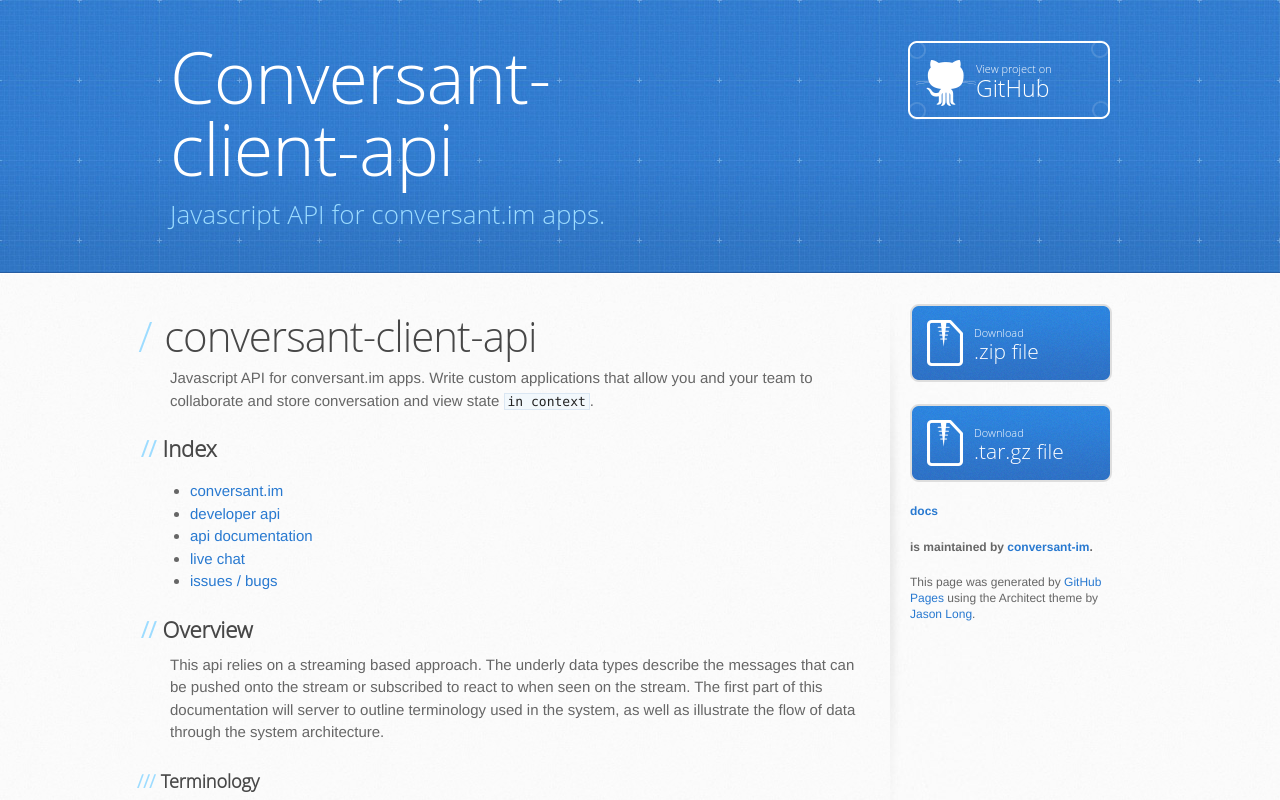
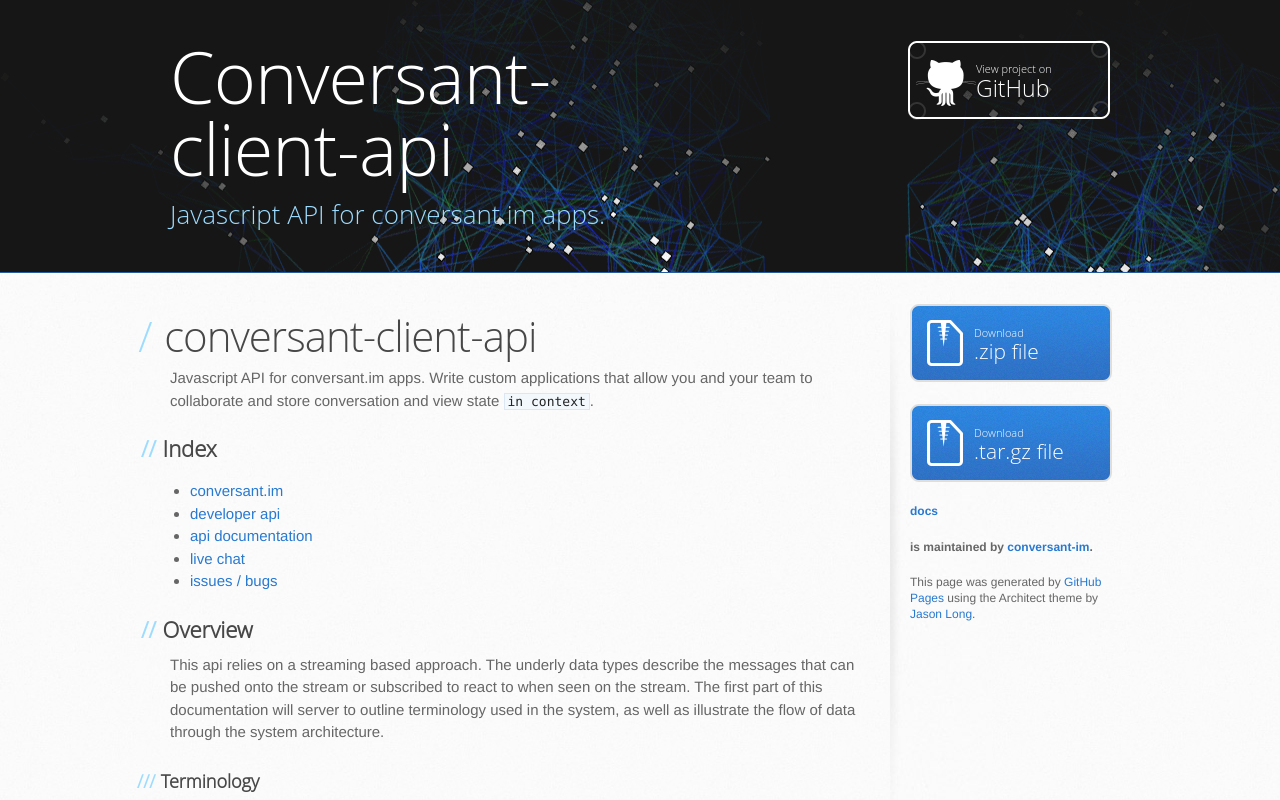
Before and after one commit to conversant-im/conversant-client-api, a plain HTML site: page index.html in a window 1280 px wide. Shown: the top 800 px of the page. Drawn offline with Linux system fonts and the light colour scheme.

Commit message:
updated header.

```diff
--- a/stylesheets/stylesheet.css
+++ b/stylesheets/stylesheet.css
@@ -451,7 +451,7 @@
   padding-top: 40px;
   padding-bottom: 40px;
   font-family: 'Open Sans Light', sans-serif;
-  background: #2e7bcf url(../images/header-bg.jpg) 0 0 repeat-x;
+  background: #000 url(../images/header-bg.png) 0 0 repeat-x;
   border-bottom: solid 1px #275da1;
 }
 
```
Also changed, not shown: images/header-bg.png (added).
